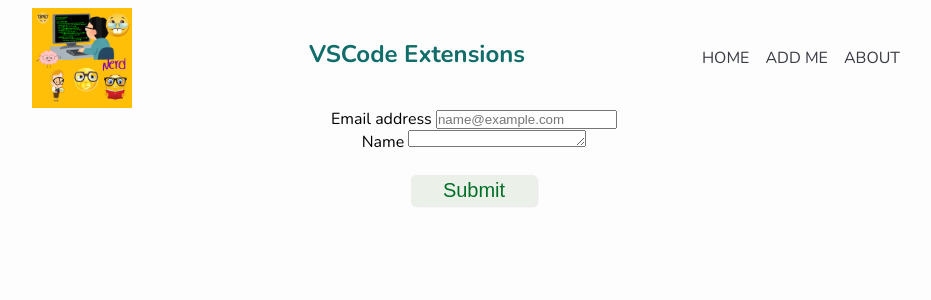
After one commit to JaidenWU/2025SE-Jaiden.Wu-MyFirstPWA, a Flask app: page /add.html in a window 1280 px wide. The commit adds this page. Shown: the top 300 px of the page, without its empty margins (166-1097 px from the left). Run offline with Flask 3, Linux system fonts and the light colour scheme.

Commit message:
Working on email form

```diff
--- a/database_manager.py
+++ b/database_manager.py
@@ -1,7 +1,6 @@
 import sqlite3 as sql
 
 def listExtension():
-    #con = sql.connect("databaseFiles/database.db") copy and paste shit
     con = sql.connect(".database/data_source.db")
     cur = con.cursor()
     data = cur.execute('SELECT * FROM extension').fetchall()
--- a/main.py
+++ b/main.py
@@ -11,5 +11,15 @@ def index():
     data = dbHandler.listExtension()
     return render_template('/index.html', content=data)
 
+@app.route('/add.html', methods=['POST', 'GET'])
+def add():
+   if request.method=='POST':
+      email = request.form['email']
+      name = request.form['name']
+      dbHandler.insertContact(email,name)
+      return render_template('/add.html', is_done=True)
+   else:
+      return render_template('/add.html')
+
 if __name__ == '__main__':
     app.run(debug=True, host='0.0.0.0', port=5000)
--- /dev/null
+++ b/templates/add.html
@@ -0,0 +1,24 @@
+{% extends 'layout.html' %} {% block content %}
+<form action="/app.html" method="POST" class="box">
+  <div>
+    <label class="form-label">Email address</label>
+    <input
+      name="email"
+      type="email"
+      class="form-control"
+      id="email"
+      pattern="[a-z0-9._%+-]+@[a-z0-9.-]+\.[a-z]{2, 4}$"
+      placeholder="name@example.com"
+    />
+  </div>
+  <div>
+    <label class="form-label">Name</label>
+    <textarea class="form-control" name="text" id="name" rows="1"></textarea>
+  </div>
+  <br />
+  <div>
+    <button type="submit" class="btn">Submit</button>
+  </div>
+</form>
+</div>
+{% endblock %}
```
Also changed, not shown: static/css/style.css (line endings or trailing spaces).
